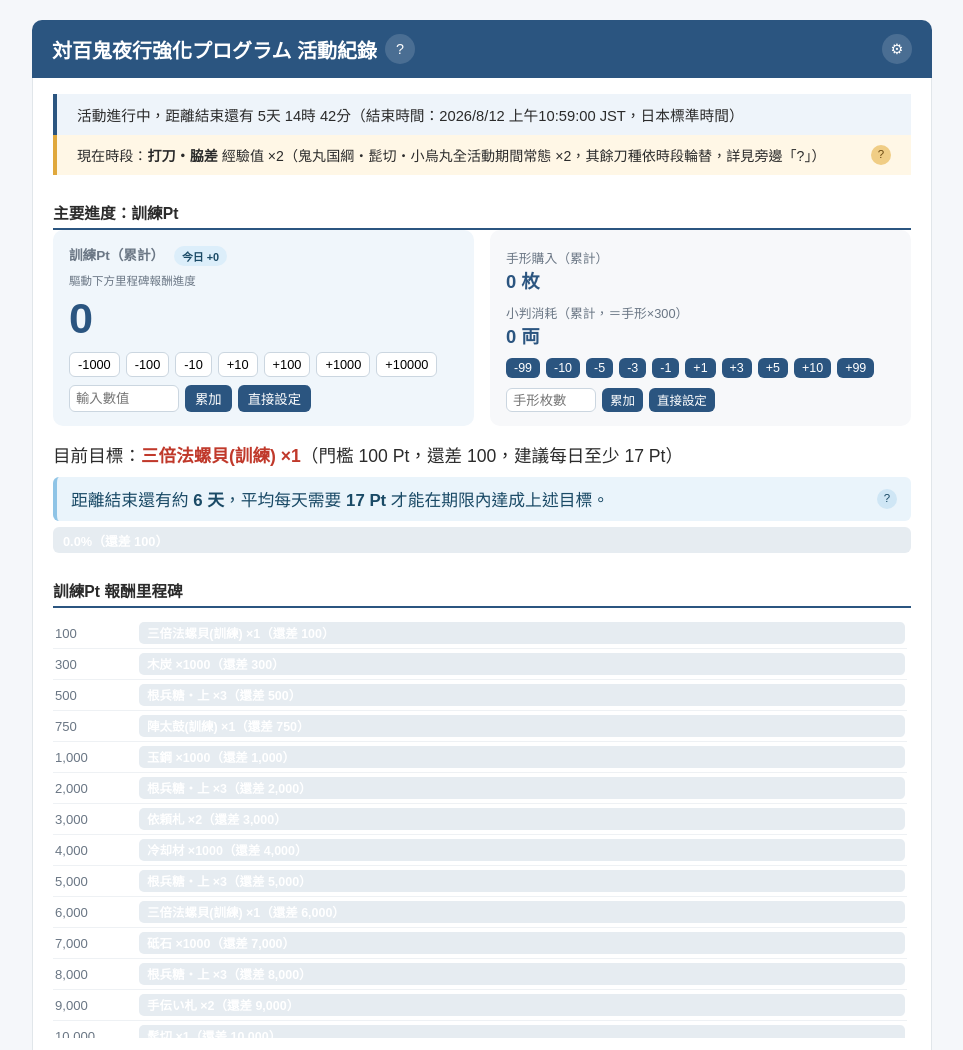
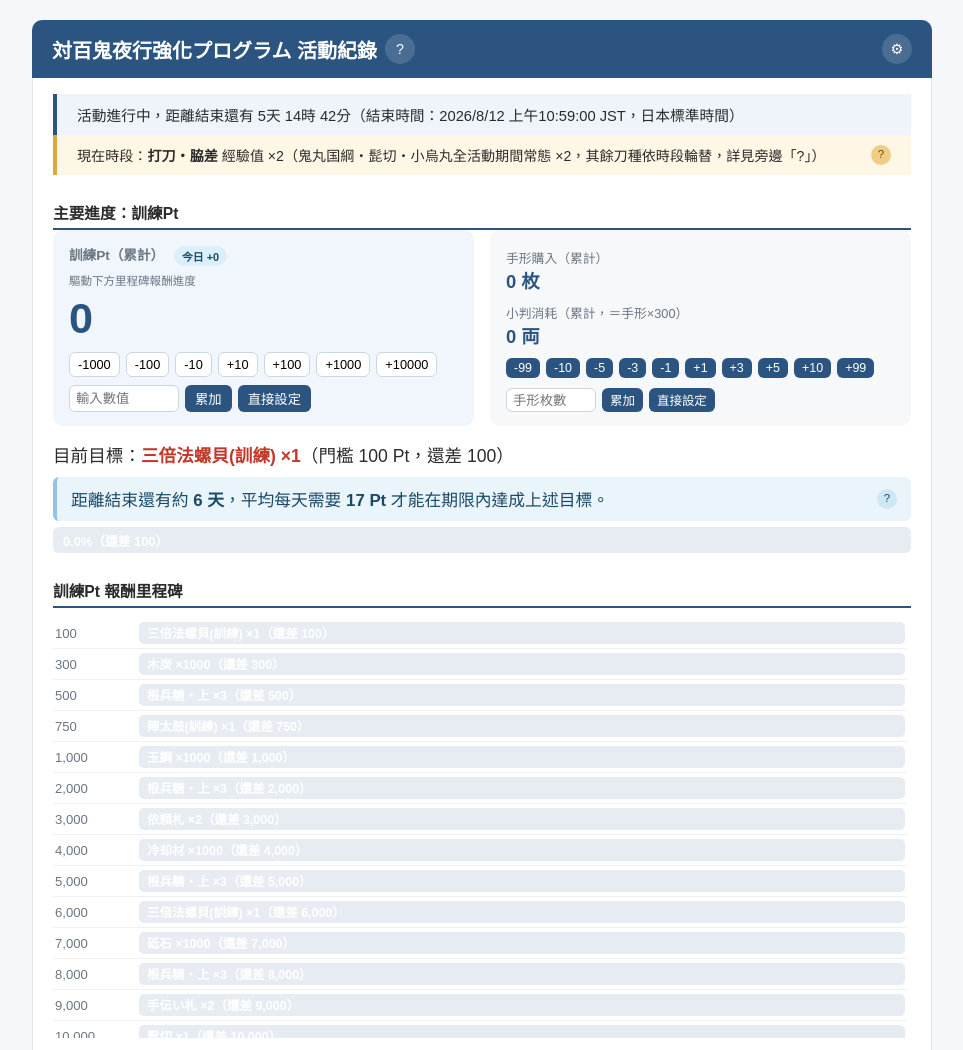
Before and after one commit to ToyokawaAyase/toukenranbu-event-progress-tracker, a plain HTML site: page kyouka_program.html in a window 1280 px wide. Shown: the top 1050 px of the page, without its empty margins (158-1121 px from the left). Drawn offline with Linux system fonts and the light colour scheme.

Commit message:
Add files via upload

```diff
--- a/kyouka_program.html
+++ b/kyouka_program.html
@@ -308,7 +308,7 @@ footer{font-size:.72rem;color:var(--sub);margin-top:20px;text-align:center;line-
     }else{
       const daysLeft = Math.max(1, Math.ceil(msLeft/86400000));
       const dailyPt = Math.ceil(remain/daysLeft);
-      targetHtml += `，建議每日至少 ${dailyPt.toLocaleString()} Pt）`;
+      targetHtml += `）`;
       dailyEl.innerHTML = `距離結束還有約 <strong>${daysLeft} 天</strong>，平均每天需要 <strong>${dailyPt.toLocaleString()} Pt</strong> 才能在期限內達成上述目標。`;
     }
     document.getElementById("targetReward").innerHTML = targetHtml;
```
Also changed, not shown: geigeki_sakusen.html (+1 -1 lines).
